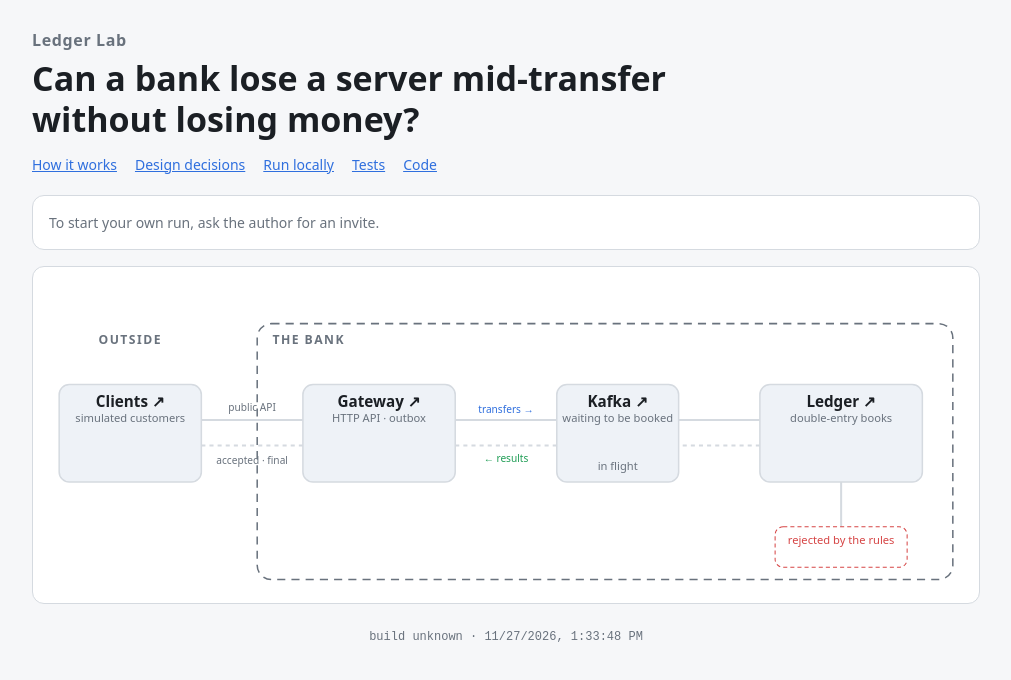
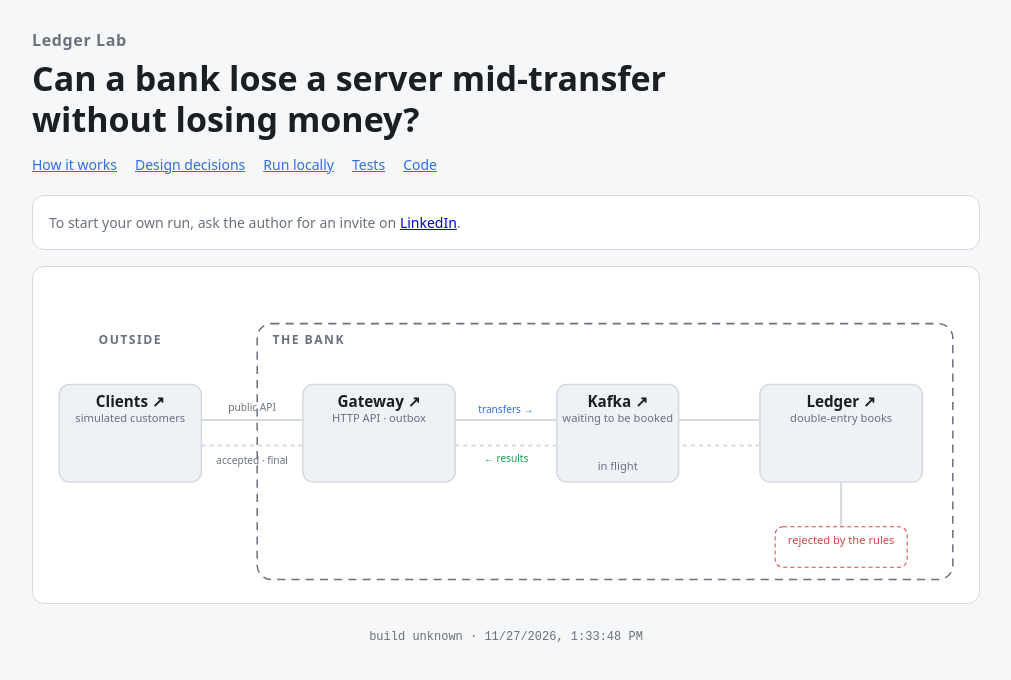
Before and after one commit to obabaikin/ledger-lab, a React (Vite) app in the folder control/page/: page / in a window 1280 px wide. Shown: the top 680 px of the page, without its empty margins (134-1145 px from the left). Built offline with nearby package versions, Linux system fonts and the light colour scheme.

Commit message:
The page without an invite says where to ask for one: the author's LinkedIn

```diff
--- a/control/page/src/Landing.tsx
+++ b/control/page/src/Landing.tsx
@@ -4,6 +4,8 @@ import { api } from './api/client'
 import { Diagram } from './Diagram'
 import { BuildInfo } from './BuildInfo'
 import { Hero } from './Hero'
+
+const AUTHOR_URL = 'https://www.linkedin.com/in/oleksii-babaikin'
 
 export function Landing() {
   const [params] = useSearchParams()
@@ -33,7 +35,13 @@ export function Landing() {
       <section className="card">
         <div className="controls">
           {inviteRefused && <span role="alert">This invite link is not valid or has expired. </span>}
-          <span className="hint">To start your own run, ask the author for an invite.</span>
+          <span className="hint">
+            To start your own run, ask the author for an invite on{' '}
+            <a href={AUTHOR_URL} target="_blank" rel="noopener">
+              LinkedIn
+            </a>
+            .
+          </span>
         </div>
       </section>
       <section className="card">
```
Also changed, not shown: 1 other file (tests, documents, lock files or other folders).
